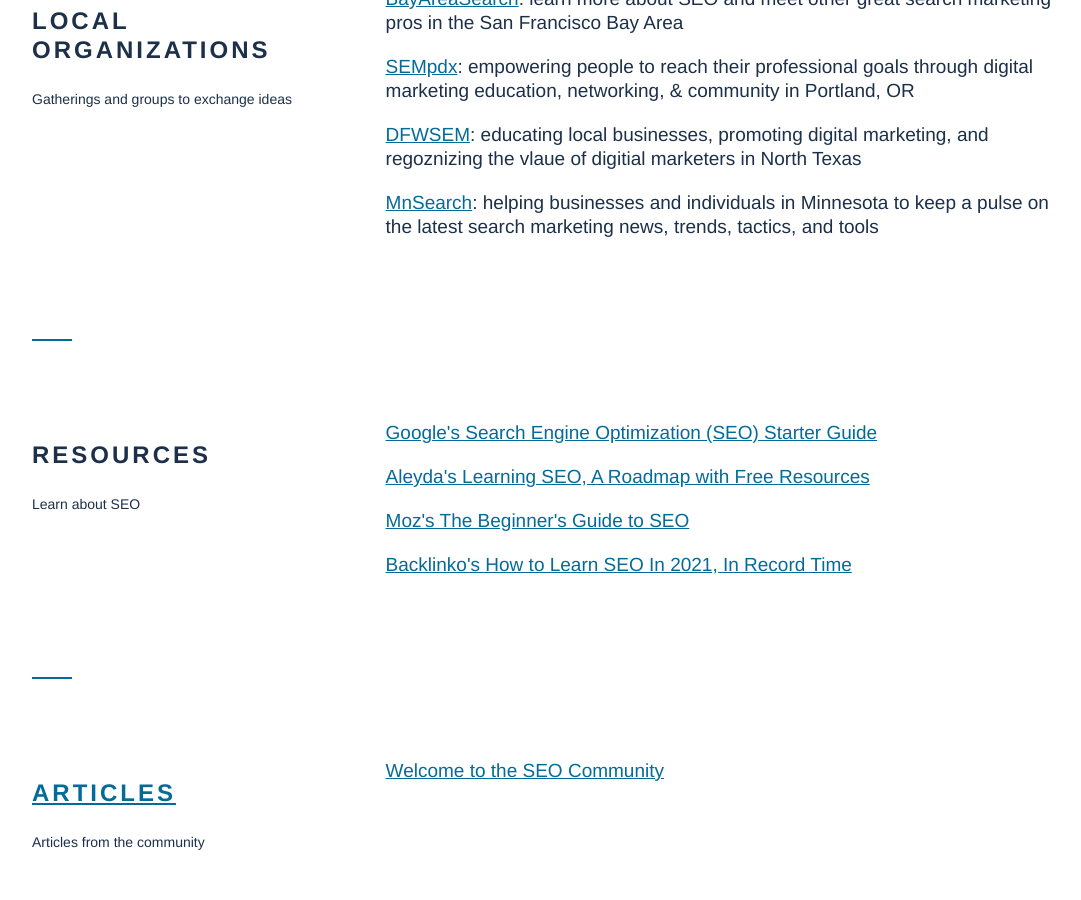
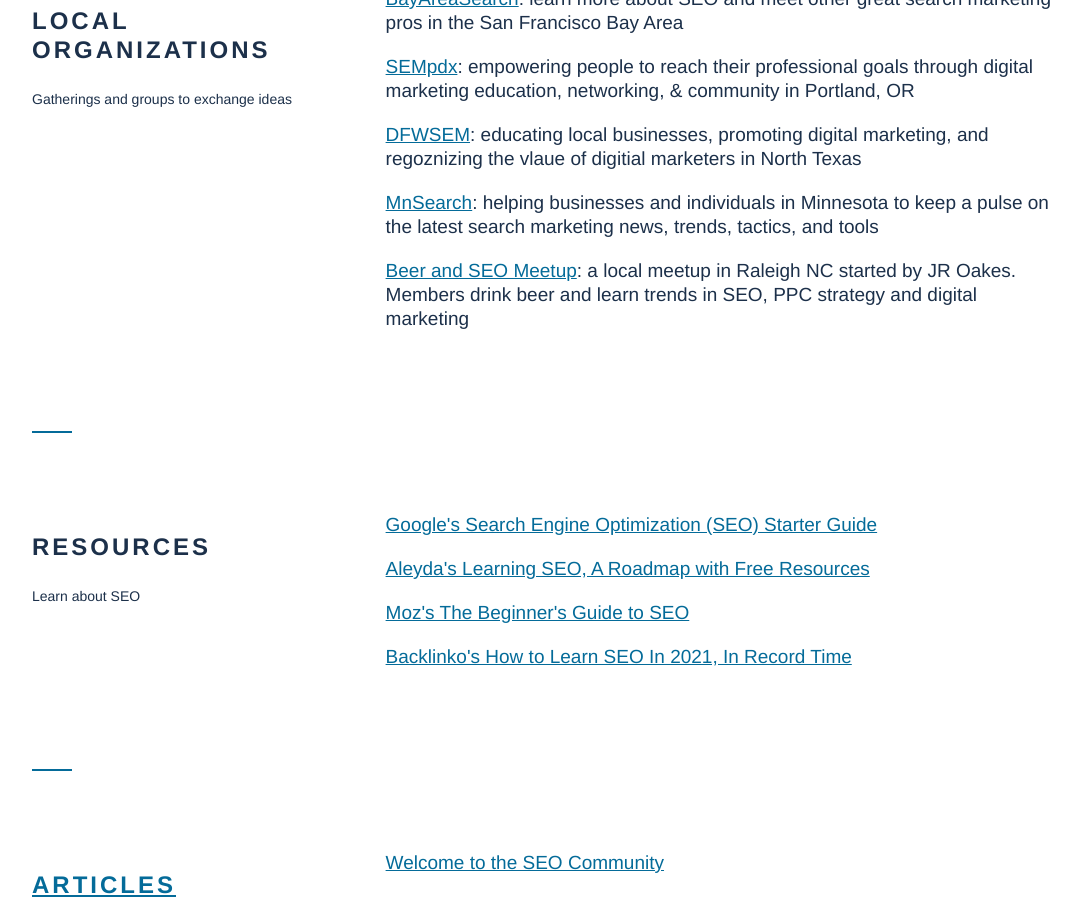
Before and after one commit to micahfk/seo-community, a Jekyll site: the page built from index.html, in a window 1280 px wide and 900 px high, scrolled down 1955 px. Shown: the whole window, without its empty margins (98-1179 px from the left). Built offline with Jekyll 4.4.1, drawn with Linux system fonts in a browser that asks for light colours.

Commit message:
Update organizations.html

```diff
--- a/_includes/organizations.html
+++ b/_includes/organizations.html
@@ -15,6 +15,8 @@
             <li><a href="https://www.sempdx.org/">SEMpdx</a>: empowering people to reach their professional goals through digital marketing education, networking, & community in Portland, OR</li>
 			<li><a href="https://www.dfwsem.org/">DFWSEM</a>: educating local businesses, promoting digital marketing, and regoznizing the vlaue of digitial marketers in North Texas</li>
 			<li><a href="https://mnsearch.org/">MnSearch</a>: helping businesses and individuals in Minnesota to keep a pulse on the latest search marketing news, trends, tactics, and tools</li>
+		        <li><a href="https://beerandseo.com/">Beer and SEO Meetup</a>: a local meetup in Raleigh NC started by JR Oakes. Members drink beer and learn trends in SEO, PPC strategy and digital marketing</li>
+
 		</ul>
 	</div>
 </div>
```
